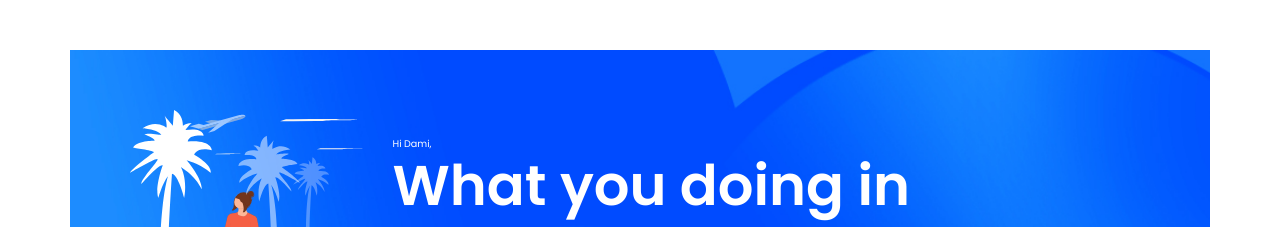
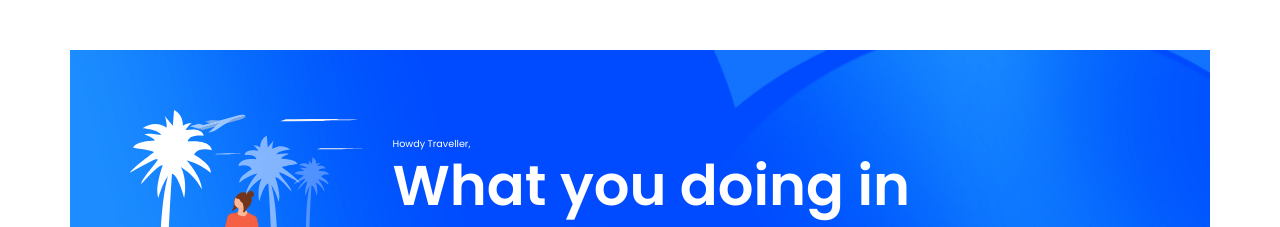
Before and after one commit to adeadedoja/travel-planner, a React (Create React App) app: page / in a window 1280 px wide. Shown: the top 227 px of the page. Built offline with nearby package versions, Linux system fonts and the light colour scheme.

Commit message:
Updated readme

```diff
--- a/src/App.js
+++ b/src/App.js
@@ -91,7 +91,7 @@ class App extends Component {
                 <img src="undraw_departing_lsgy.svg" className="img-fluid" />
               </Col>
               <Col md="9">
-                <p className="text-white mb-0 pb-0 pt-4"><small>Hi Dami,</small></p>
+                <p className="text-white mb-0 pb-0 pt-4"><small>Howdy Traveller,</small></p>
                 <h1 className="display-4 mt-0 pt-0 b6 text-white">What you doing in barcelona?</h1>
               </Col>
             </Row>
```
Also changed, not shown: 1 other file (tests, documents, lock files or other folders).
